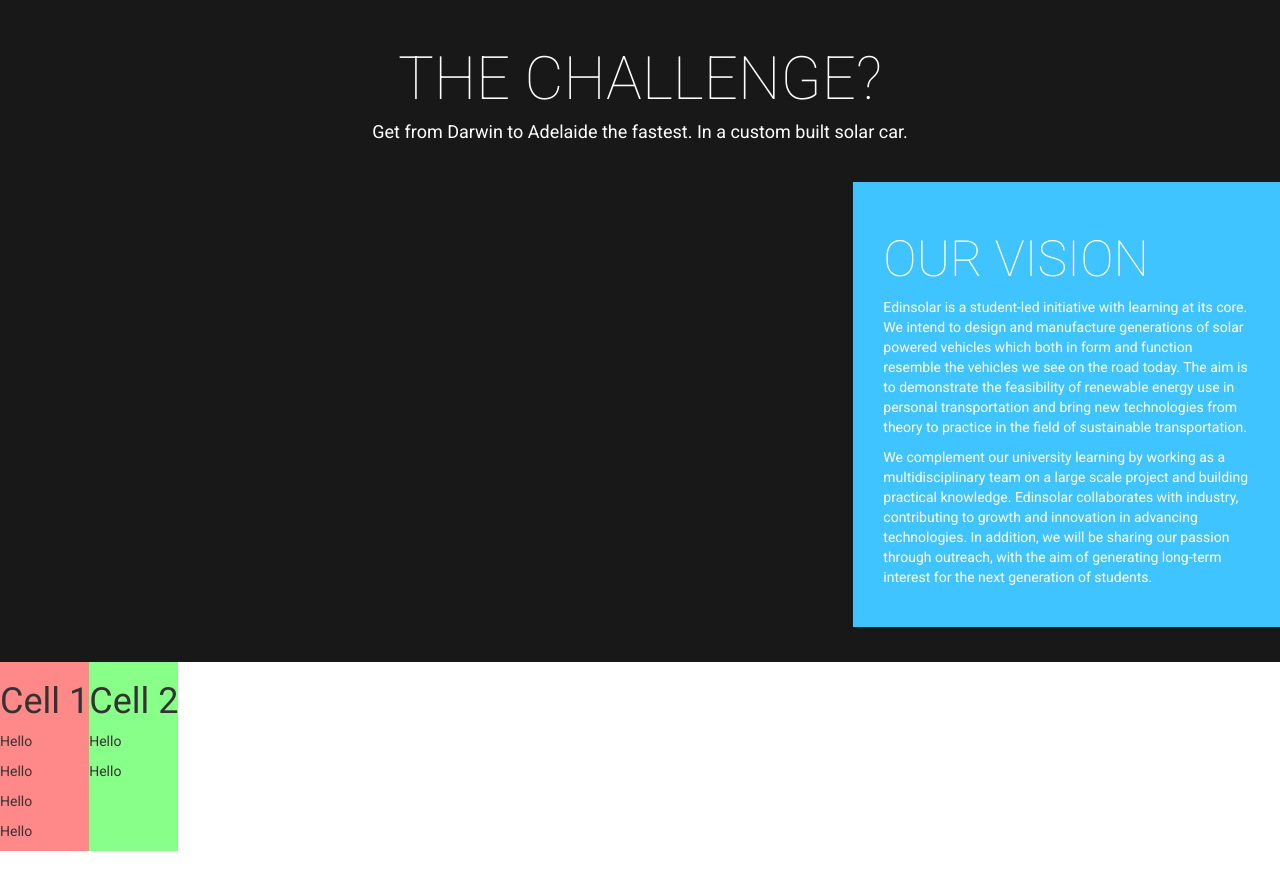
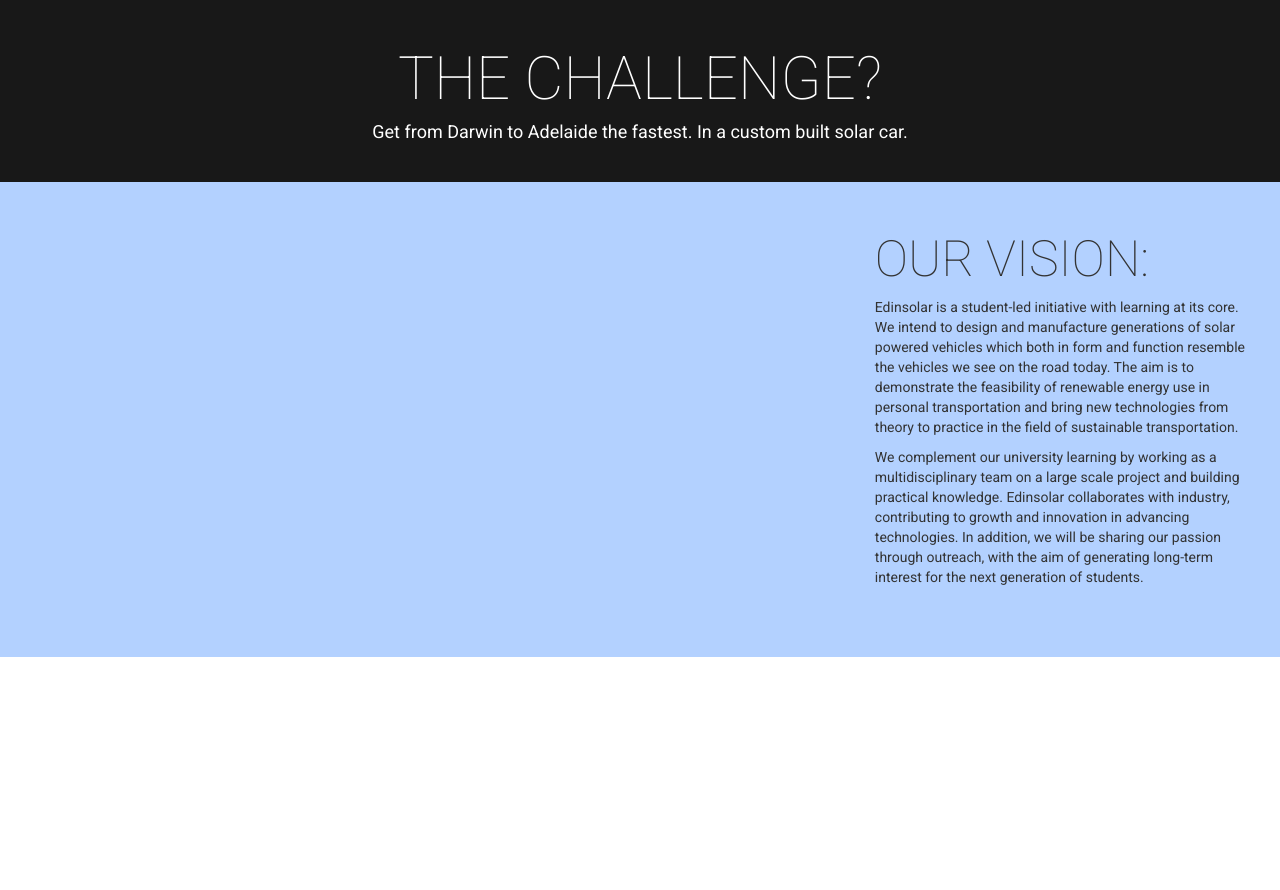
Before and after one commit to EdinSolar/edinsolar.github.io, a Jekyll site: the page built from index.html, in a window 1280 px wide, cut to the strip 904-1920 px from the top of the page. Shown: the top 890 px of the strip. Built offline with Jekyll 4.4.1, drawn with Linux system fonts in a browser that asks for light colours; nearby versions of some CDN libraries; the list of posts is cut into pages by our own code.

Commit message:
Still fiddling with the map; Have invented my own grid system that's secretly evil tables, if that gives you any indication of how fiddly this is...

```diff
--- a/css/override.css
+++ b/css/override.css
@@ -15,15 +15,15 @@
     max-width: 10px;
 }
 ::-webkit-scrollbar-track {
-    background: #CCC;
+    background: #FFF;
     -webkit-box-shadow: inset 0 0 6px rgba(255,255,255,0.5);
     box-shadow: inset 0 0 6px rgba(255,255,255,0.5);
 }
 ::-webkit-scrollbar-thumb{
-    background: #181818;
+    background: #CCC;
 }
 ::-webkit-scrollbar-thumb:window-inactive {
-    background: #181818;
+    background: #CCC;
 }
 
 *:focus {
@@ -72,6 +72,7 @@
     box-shadow:         0px 3px 2px 0px rgba(0, 0, 0, 0.2);
     min-height: 80px;
     background: #FFF;
+    border-radius: 3px;
 }
 
     .card-content {
@@ -128,6 +129,11 @@
     color: #888;
     color: rgba(0,0,0,0.5);
 }
+.colour-pale {
+    background: #B3D1FF;
+    color: #333;
+}
+
 
 
 .dropdown-menu {
@@ -258,13 +264,14 @@
         color: inherit;
         text-transform: uppercase;
         padding: 10px 40px;
-        padding-bottom: 8px;
-        border-bottom: 2px solid rgba(255,255,255,0.2);
+        padding-bottom: 9px;
+        border-bottom: 1px solid rgba(255,255,255,0.3);
 
     }
 
     #site-nav .nav>li.active>a {
         color: inherit;
+        padding-bottom: 8px;
         border-bottom: 2px solid rgba(255,255,255,0.4);
     }
 
@@ -274,6 +281,7 @@
     #site-nav .nav>li>a.active:hover {
         background: none;
         outline: none;
+        padding-bottom: 8px;
         border-bottom: 2px solid rgba(255,255,255,0.5);
     }
 
@@ -350,13 +358,31 @@
     }
 
 
-/* Hacky use of table properties to make a child 100% of parent height */
-.vertical-fill-container {
-    display: table !important;
+/***
+    SQUARE-GRID-SYSTEM
+    Columns are all the same height in each row
+***/
+@media (min-width: 768px) {
+    .srow { width: 100%; display: table; table-layout: fixed; }
+    .scol { display: table-cell; vertical-align: top; }
 }
-.vertical-fill {
-    display: table-cell;
-    vertical-align: top;
+
+/* Extra small devices (phones, less than 768px) */
+/* No media query since this is the default in Bootstrap */
+
+/* Small devices (tablets, 768px and up) */
+@media (min-width: 768px) {
+
+}
+
+/* Medium devices (desktops, 992px and up) */
+@media (min-width: 992px) {
+
+}
+
+/* Large devices (large desktops, 1200px and up) */
+@media (min-width: 1200px) {
+
 }
 
 
@@ -378,7 +404,6 @@
 .rect {
     padding-bottom: 56.25%;
 }
-
 .square>div,
 .rect>div {
     position: absolute;
--- a/index.html
+++ b/index.html
@@ -77,15 +77,47 @@
   </div>
 </div>
 
-<div class="container-fluid">
-  <div class="row colour-dark vertical-fill-container">
-    <div class="col-lg-8 col-sm-6 no-gutter vertical-fill">
+
+
+
+<div class="srow colour-pale">
+
+  <div class="scol" style="width: 66%;">
+    <div class="rect">
+      <div id="map-canvas"></div>
+    </div>
+  </div>
+
+
+  <div class="scol">
+    <div class="padder">
+      <h2 class="jumbo">Our Vision:</h2>
+      <p>Edinsolar is a student-led initiative with learning at its core. We intend to design and manufacture generations of solar powered vehicles which both in form and function resemble the vehicles we see on the road today. The aim is to demonstrate the feasibility of renewable energy use in personal transportation and bring new technologies from theory to practice in the field of sustainable transportation.</p>
+
+      <p>We complement our university learning by working as a multidisciplinary team on a large scale project and building practical knowledge. Edinsolar collaborates with industry, contributing to growth and innovation in advancing technologies. In addition, we will be sharing our passion through outreach, with the aim of generating long-term interest for the next generation of students.</p>
+    </div>
+  </div>
+</div>
+</div>
+
+
+
+
+
+
+
+
+
+
+<!--div class="container-fluid">
+  <div class="row colour-info">
+    <div class="col-lg-8 col-sm-6 no-gutter" style="position: relative;">
       <div class="rect">
         <div id="map-canvas"></div>
       </div>
     </div>
 
-    <div class="col-lg-4 col-sm-6 colour-info no-gutter vertical-fill">
+    <div class="col-lg-4 col-sm-6 no-gutter">
       <div class="padder">
         <h2 class="jumbo">Our Vision</h2>
         <p>Edinsolar is a student-led initiative with learning at its core. We intend to design and manufacture generations of solar powered vehicles which both in form and function resemble the vehicles we see on the road today. The aim is to demonstrate the feasibility of renewable energy use in personal transportation and bring new technologies from theory to practice in the field of sustainable transportation.</p>
@@ -93,25 +125,9 @@
         <p>We complement our university learning by working as a multidisciplinary team on a large scale project and building practical knowledge. Edinsolar collaborates with industry, contributing to growth and innovation in advancing technologies. In addition, we will be sharing our passion through outreach, with the aim of generating long-term interest for the next generation of students.</p>
       </div>
     </div>
-    <div class="clearfix"></div>
-  </div><!-- /.row -->
-</div>
+  </div>
+</div-->
 
-
-<div class="vertical-fill-container" style="background: #F88;">
-  <div class="vertical-fill">
-    <h1>Cell 1</h1>
-    <p>Hello</p>
-    <p>Hello</p>
-    <p>Hello</p>
-    <p>Hello</p>
-  </div>
-  <div class="vertical-fill" style="background: #8F8;">
-    <h1>Cell 2</h1>
-    <p>Hello</p>
-    <p>Hello</p>
-  </div>
-</div>
 
 
 <br><br><br><br><br><br><br><br>
--- a/js/override.js
+++ b/js/override.js
@@ -15,7 +15,11 @@
 
 var ausCenter = new google.maps.LatLng(-25.691038, 134.692383);
 
+var directionsDisplay;
+var directionsService = new google.maps.DirectionsService();
+
 function initialize() {
+    directionsDisplay = new google.maps.DirectionsRenderer();
     var mapOptions = {
         center: { lat: -25.691038, lng: 134.692383},
         zoom: 5,
```
Also changed, not shown: 3 other files.
